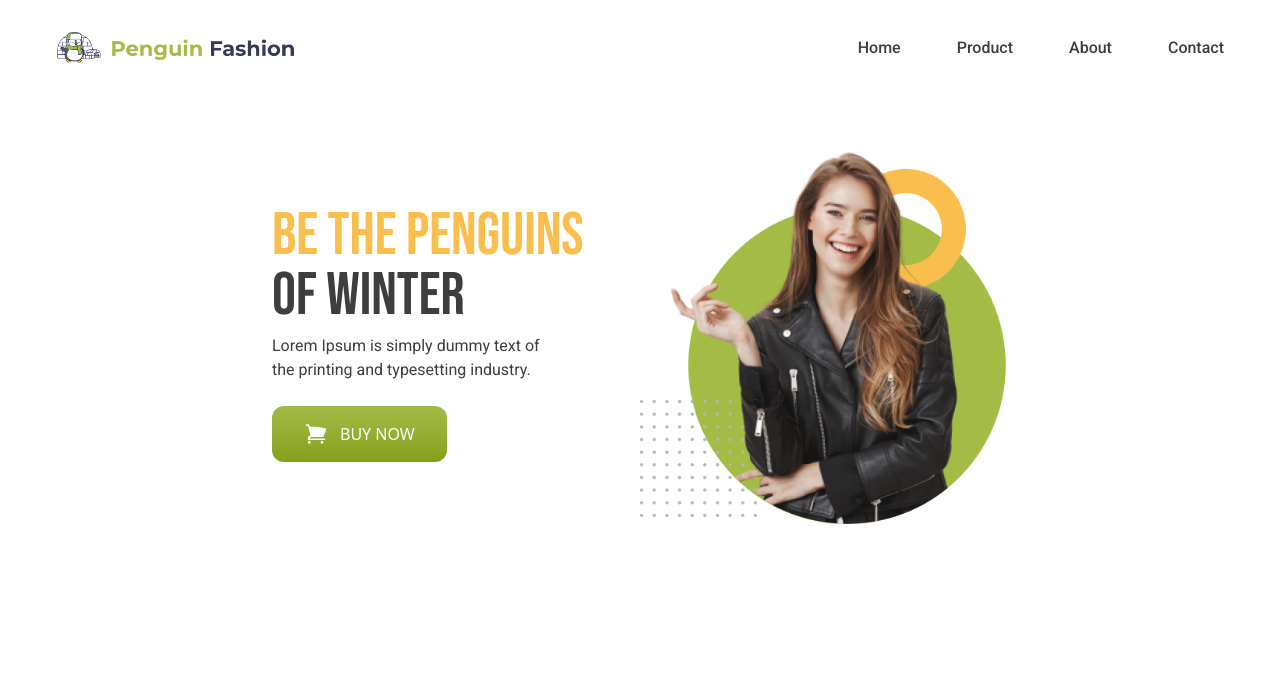
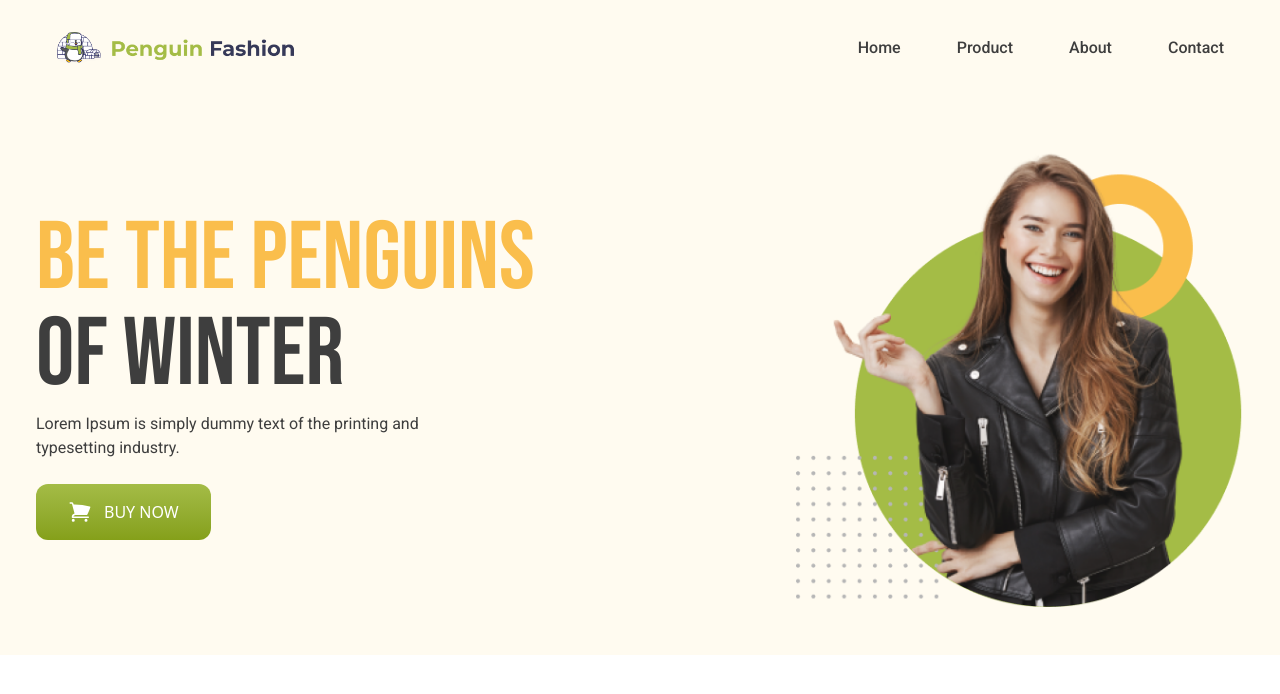
Before and after one commit to yhsunny176/ph-practice-tailwind-1, a website: page index.html in a window 1280 px wide. Drawn offline with Linux system fonts and the light colour scheme.

Commit message:
Header section code for Large and Extra large screen added

```diff
--- a/index.html
+++ b/index.html
@@ -11,7 +11,7 @@
 <body>
 
   <!-- Header Section Start -->
-  <header>
+  <header class="bg-light-yellow">
     <!-- Navbar Start -->
     <nav class="flex justify-between py-8 px-4 items-center md:px-14">
       <div class="logo max-w-56 md:max-w-60">
@@ -35,11 +35,11 @@
     <!-- Navbar End -->
 
     <!-- Hero Section Start -->
-    <section class="py-12 flex items-center flex-col gap-12 max-w-92 mx-auto md:flex-row md:max-w-max">
-      <div class="max-w-92 md:max-w-80">
-        <h1 class="font-bebas text-black text-6xl max-w-92 md:max-w-full md:text-6xl"><span class="text-yellow">Be The
+    <section class="py-12 flex items-center flex-col gap-12 max-w-92 mx-auto md:flex-row md:max-w-max md:gap-16 xl:gap-46">
+      <div class="max-w-92 md:max-w-80 lg:max-w-lg xl:max-w-xl">
+        <h1 class="font-bebas text-black text-6xl max-w-92 md:max-w-full md:text-6xl lg:text-7xl xl:text-8xl"><span class="text-yellow">Be The
             Penguins</span> of Winter</h1>
-        <p class="max-w-72 text-black mt-2 font-roboto">Lorem Ipsum is simply dummy text of the
+        <p class="max-w-72 text-black mt-2 font-roboto lg:max-w-96">Lorem Ipsum is simply dummy text of the
           printing and typesetting industry.</p>
         <a href="#"
           class="flex gap-3 text-white bg-gradient-to-t from-green-a1 to-green-a2 w-max px-8 py-4 rounded-xl mt-6 uppercase font-medium">
@@ -53,7 +53,7 @@
         </a>
       </div>
 
-      <div class="max-w-92 md:min-w-xs">
+      <div class="max-w-92 md:min-w-xs lg:min-w-sm xl:min-w-md">
         <img src="./images/model.png" alt="a young lady image with background shapes" class="md:max-w-full">
       </div>
     </section>
--- a/src/input.css
+++ b/src/input.css
@@ -8,4 +8,5 @@
   --color-black: rgba(62, 62, 62, 1);
   --color-green-a1: rgba(133, 160, 25, 1);
   --color-green-a2: rgba(164, 188, 70, 1);
+  --color-light-yellow: rgba(255, 251, 240, 1);
 }
```
Also changed, not shown: dist/styles.css.
